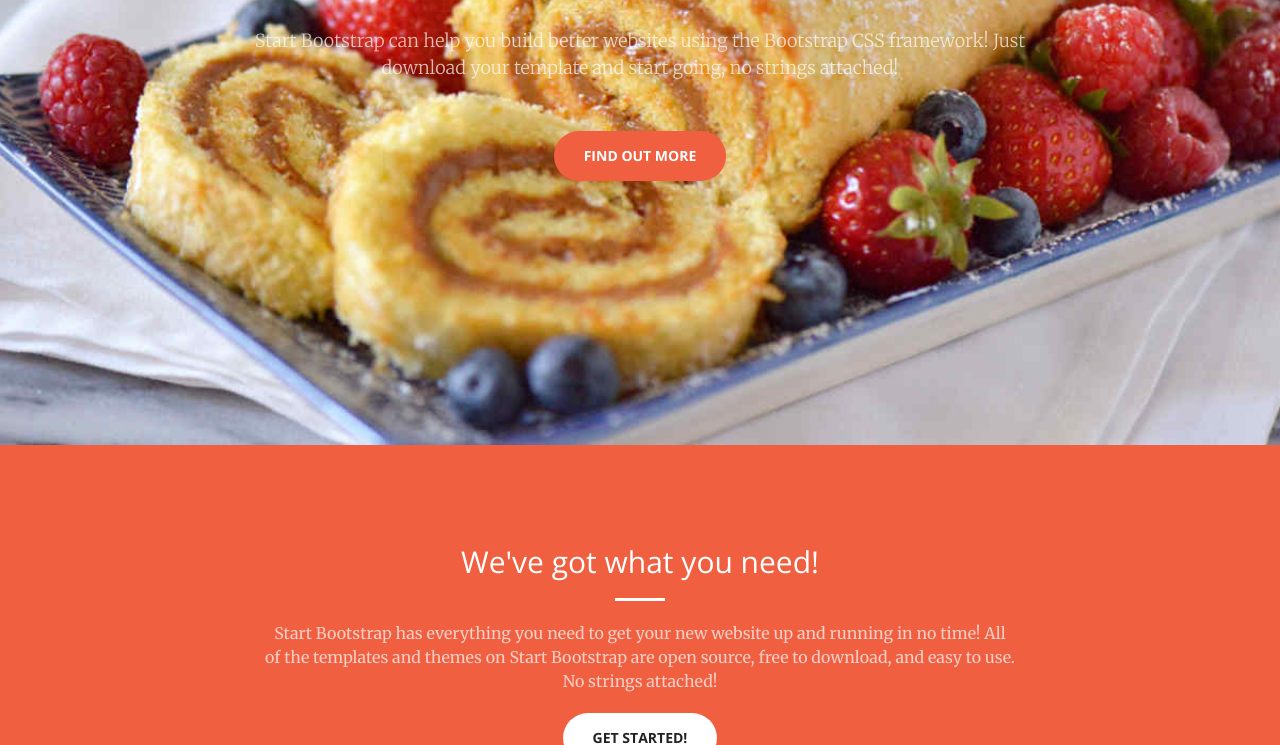
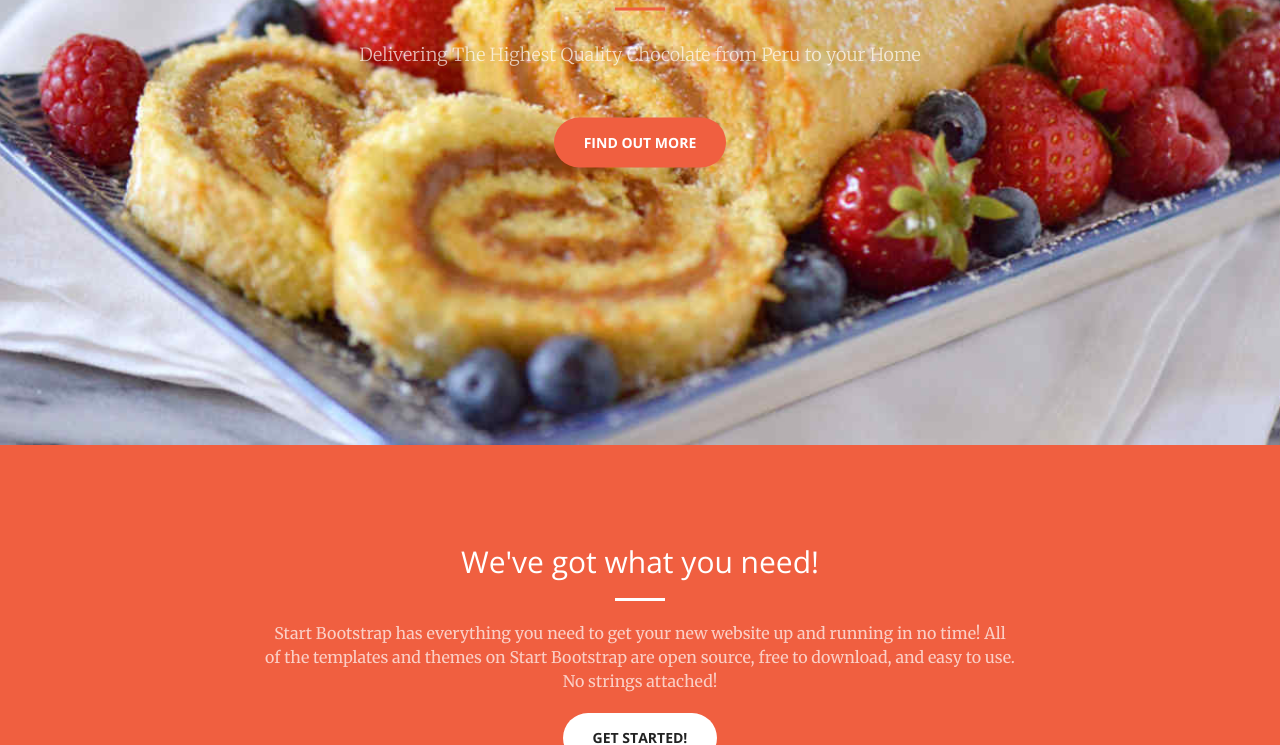
Before and after one commit to carlocappellini/chocolates, a website: page index.html in a window 1280 px wide. Shown: the part 355-1100 px from the top of the page. Drawn offline with nearby package versions, Linux system fonts and the light colour scheme.

Commit message:
changed second title

```diff
--- a/index.html
+++ b/index.html
@@ -73,7 +73,7 @@
             <div class="header-content-inner">
                 <h1 id="homeHeading">Best Peruvian Chocolate</h1>
                 <hr>
-                <p>Start Bootstrap can help you build better websites using the Bootstrap CSS framework! Just download your template and start going, no strings attached!</p>
+                <p>Delivering The Highest Quality Chocolate from Peru to your Home</p>
                 <a href="#about" class="btn btn-primary btn-xl page-scroll">Find Out More</a>
             </div>
         </div>
```
